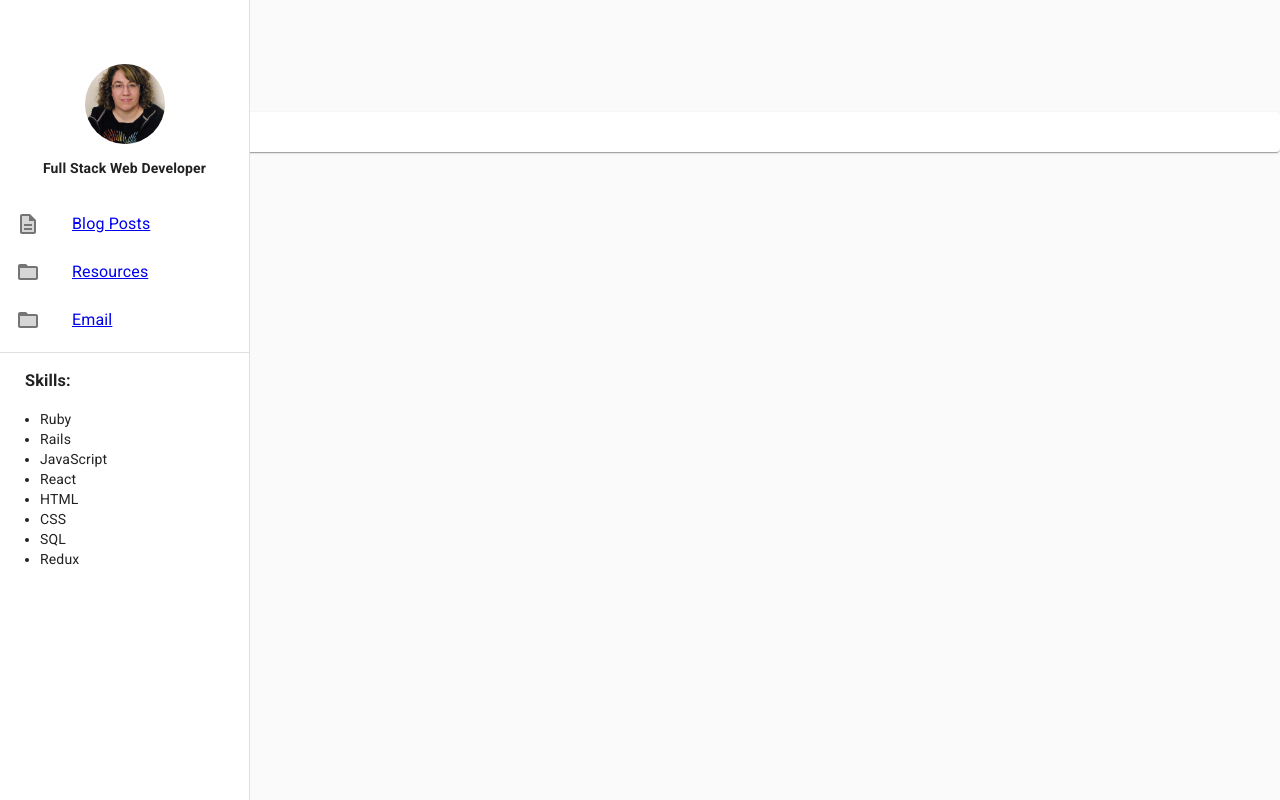
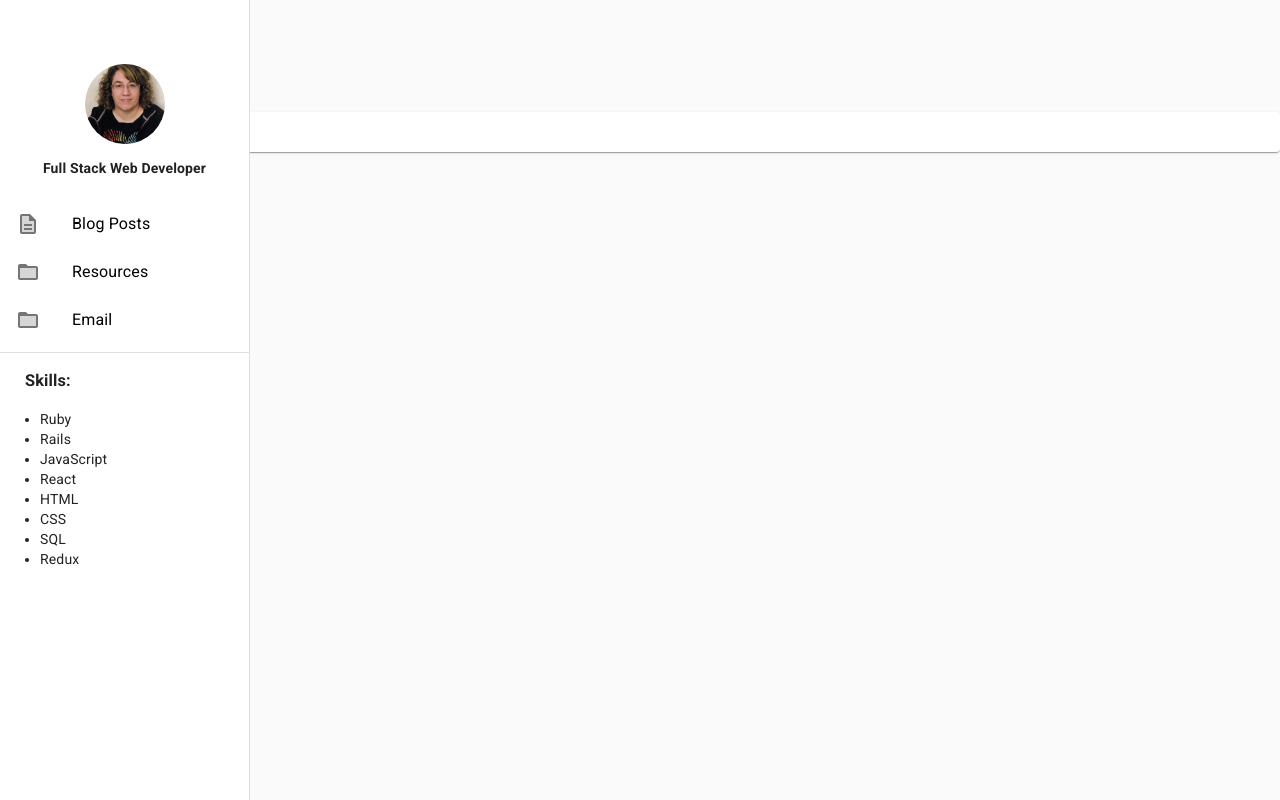
Before and after one commit to jmb521/my_portfolio, a React (Create React App) app in the folder client/: page / in a window 1280 px wide. Built offline with nearby package versions, Linux system fonts and the light colour scheme; no server answers.

Commit message:
added css so that container components will sit to the right of the left drawer

```diff
--- a/client/src/App.css
+++ b/client/src/App.css
@@ -44,3 +44,12 @@ div.tagline {
 h3.skills {
   margin-left: 25px;
 }
+
+a.nav{
+  text-decoration: none;
+  color: black;
+}
+.rightside {
+ margin-left: 250px;
+ padding-left: 75px;
+}
```
